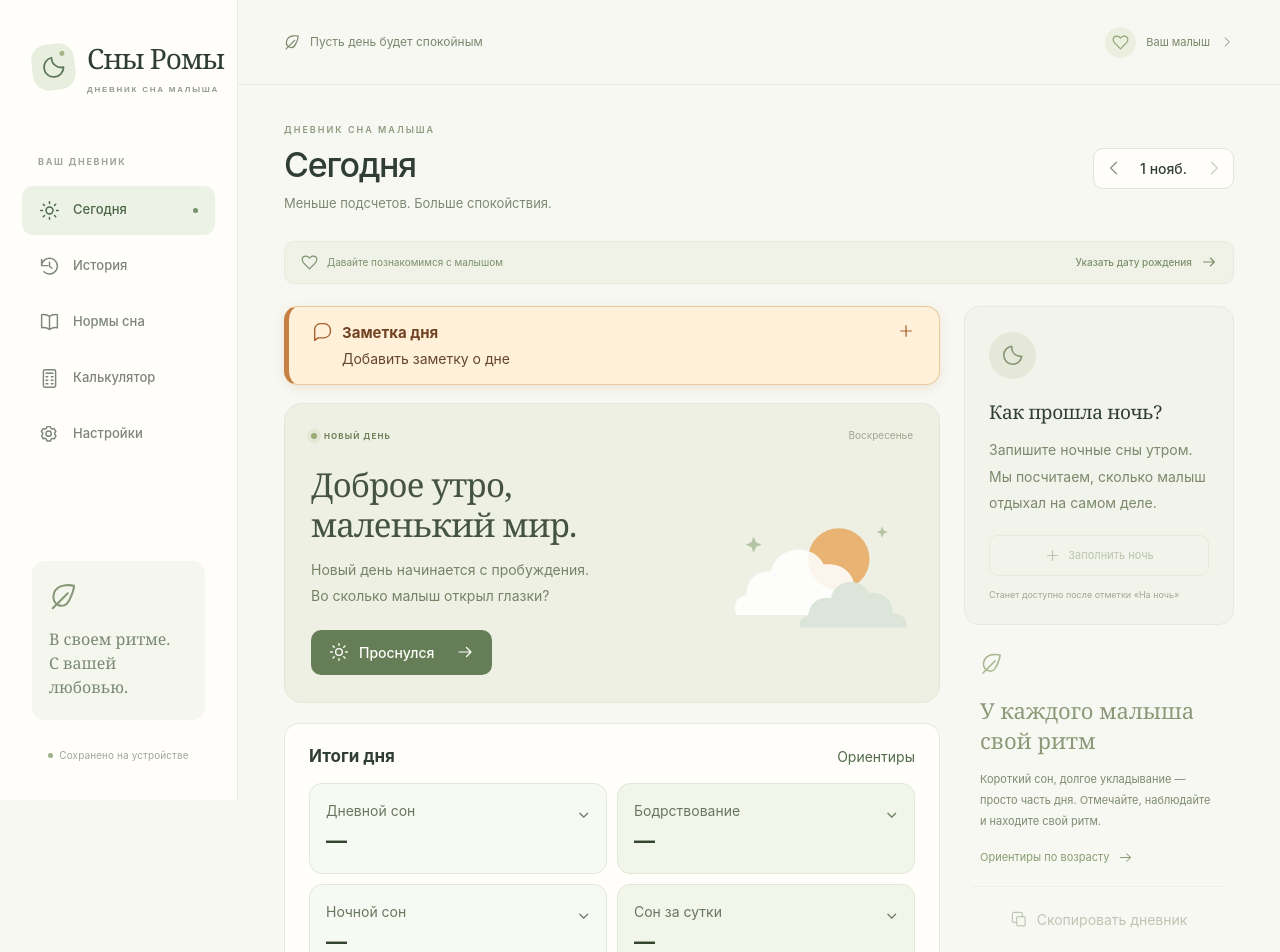
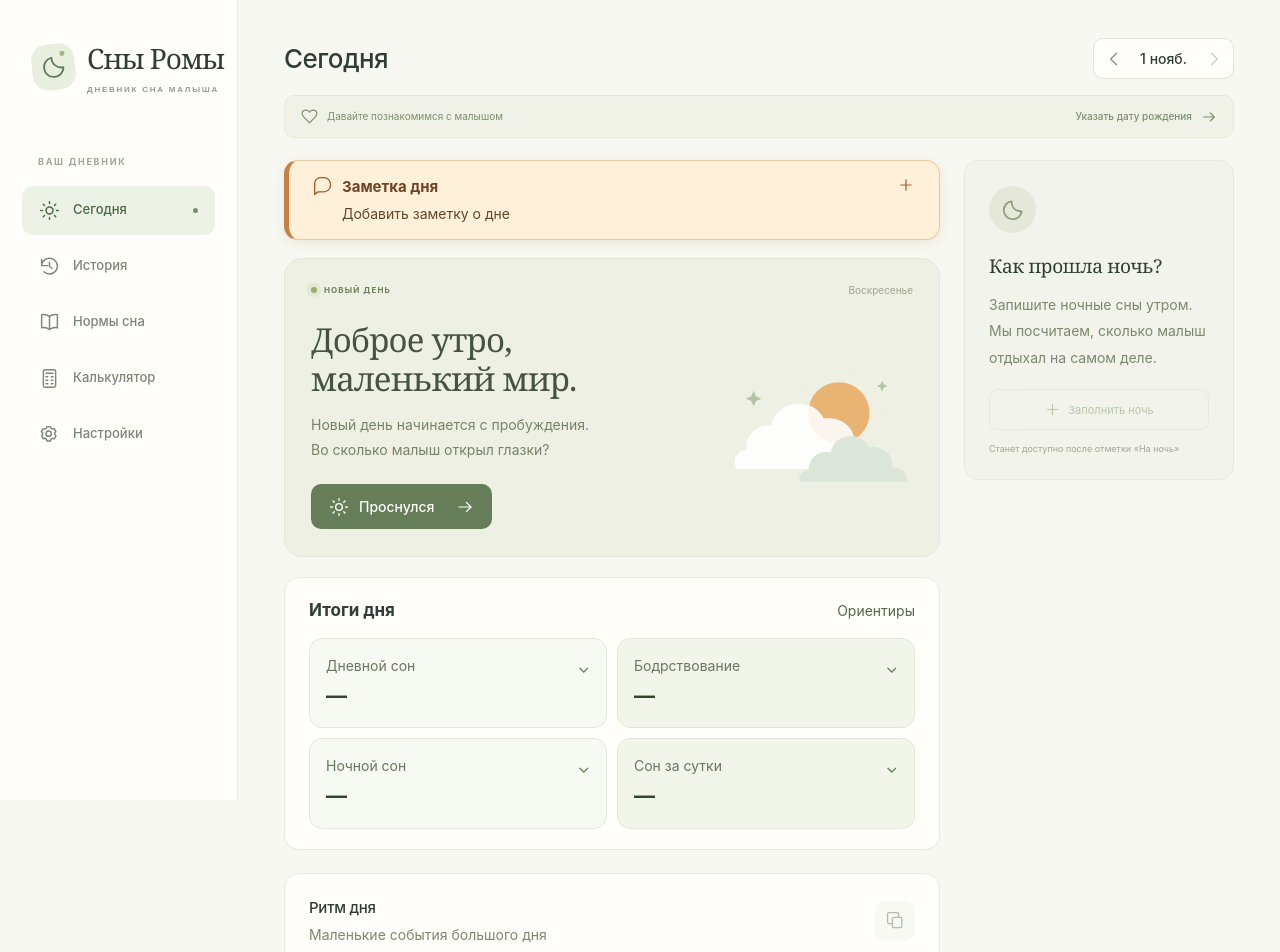
Before and after one commit to vadicusrad/sleep-app, a React (Vite) app: page / in a window 1280 px wide. Shown: the top 952 px of the page. Built offline with nearby package versions, Linux system fonts and the light colour scheme.

Commit message:
Simplify daily timeline and header

```diff
--- a/src/App.module.css
+++ b/src/App.module.css
@@ -815,6 +815,16 @@ h1 {
 .eventTime svg {
   opacity: 0.4;
 }
+.eventTimes { display: flex; align-items: center; flex-wrap: wrap; gap: 5px; margin-top: 2px; }
+.eventTimes .eventTime { min-height: 44px; padding: 4px 2px; }
+.eventTimes .eventTime svg { opacity: .8; }
+.timeDash, .timePending { color: #78876b; font-size: 14px; }
+.timelineCopy { display: grid; place-items: center; width: 40px; min-height: 40px; border-radius: 10px; background: #eef3e9; color: #536e4b; flex-shrink: 0; }
+.timelineCopy:disabled { opacity: .45; }
+.dayHeading { display: flex; align-items: center; justify-content: space-between; flex-wrap: wrap; gap: 10px 16px; margin-bottom: 16px; }
+.dayHeadingText { display: flex; align-items: baseline; flex-wrap: wrap; gap: 6px 12px; }
+.dayHeading h1 { font-size: 26px; letter-spacing: -.5px; }
+.dayAge { color: #68775f; font-size: 14px; }
 .between {
   display: flex;
   align-items: center;
@@ -2273,6 +2283,8 @@ tbody tr:last-child td {
 :global([data-theme="dark"]) .app .statIndicatorWithin { color: #bde0ba; }
 :global([data-theme="dark"]) .app .statIndicatorOutside { color: #ffd09a; }
 :global([data-theme="dark"]) .app .periodHint { color: #ead1b6; }
+:global([data-theme="dark"]) .app :is(.dayAge, .timeDash, .timePending) { color: #d2dfcd; }
+:global([data-theme="dark"]) .app .timelineCopy { background: #405443; color: #edf2e9; }
 :global([data-theme="dark"]) .app .eventComment :is(span, p) { color: #f0e5d1; }
 :global([data-theme="dark"]) .app .timeline .eventText > .sleepCalculation { color: #cfe3c5; }
 :global([data-theme="dark"]) .app :is(.timelineItem::after, .betweenLine) { background: #536453; }
--- a/src/App.tsx
+++ b/src/App.tsx
@@ -617,10 +617,12 @@ function Timeline({
   day,
   onEdit,
   onUndo,
+  onCopy,
 }: {
   day?: DayRecord;
   onEdit: (e: SleepEvent) => void;
   onUndo: () => void;
+  onCopy: () => void;
 }) {
   return (
     <section className={s.card}>
@@ -629,7 +631,7 @@ function Timeline({
           <h2>Ритм дня</h2>
           {!day?.events.length && <p>Маленькие события большого дня</p>}
         </div>
-        <span className={s.pill}>{day?.events.length ?? 0} событий</span>
+        <button className={s.timelineCopy} disabled={!day?.events.length} onClick={onCopy} aria-label="Скопировать дневник" title="Скопировать дневник"><Icon name="copy" size={19} /></button>
       </div>
       {!day?.events.length ? (
         <div className={s.emptyTimeline}>
@@ -652,8 +654,10 @@ function Timeline({
         <div className={s.timeline}>
           {day.events.map((e, i) => {
             const prev = day.events[i - 1];
+            if (e.kind === "wake" && prev?.kind === "sleep") return null;
             const isSleep = e.kind === "sleep" || e.kind === "night";
-            const summary = napSummary(day.events, i);
+            const wake = e.kind === "sleep" && day.events[i + 1]?.kind === "wake" ? day.events[i + 1] : undefined;
+            const summary = wake ? napSummary(day.events, i + 1) : null;
             return (
               <div key={e.id} className={s.timelineItem}>
                 {prev?.kind === "wake" && (
@@ -677,31 +681,24 @@ function Timeline({
                         ? "Уснул на ночь"
                         : e.kind === "sleep"
                           ? e.continuation ? `Продолжение ${napNumber(day.events, i)}-го сна` : `${napNumber(day.events, i)}-й дневной сон`
-                          : i === 0
-                            ? "Утренний подъем"
-                            : "Проснулся"}
+                          : "Утренний подъем"}
                     </h3>
-                    {prev?.kind === "sleep" && (
-                      <p className={s.sleepCalculation}>Спал {prev.continuation ? "ещё " : ""}{duration(minutes(prev.at, e.at))}</p>
-                    )}
-                    {summary && !day.events[i + 1]?.continuation && <p className={s.sleepCalculation}>Итого: сон {duration(summary.sleep)}, перерыв {duration(summary.awake)}</p>}
-                    {e.comment && <div className={s.eventComment}><span>Комментарий</span><p>{e.comment}</p></div>}
-                    <button
-                      className={s.commentButton}
-                      onClick={() => onEdit(e)}
-                    >
-                      <Icon name={e.comment ? "edit" : "message"} size={13} />
-                      {e.comment ? "Изменить комментарий" : "Добавить комментарий"}
-                    </button>
+                    <div className={s.eventTimes}>
+                      <button className={s.eventTime} onClick={() => onEdit(e)} aria-label={`${e.kind === "sleep" ? "Изменить засыпание" : "Изменить событие"} ${timeInput(e.at)}`}>
+                        {timeInput(e.at)}<Icon name="edit" size={13} />
+                      </button>
+                      {e.kind === "sleep" && <>
+                        <span className={s.timeDash}>—</span>
+                        {wake ? <button className={s.eventTime} onClick={() => onEdit(wake)} aria-label={`Изменить пробуждение ${timeInput(wake.at)}`}>
+                          {timeInput(wake.at)}<Icon name="edit" size={13} />
+                        </button> : <span className={s.timePending}>спит</span>}
+                      </>}
+                    </div>
+                    {wake && <p className={s.sleepCalculation}>Спал {e.continuation ? "ещё " : ""}{duration(minutes(e.at, wake.at))}</p>}
+                    {summary && !day.events[i + 2]?.continuation && <p className={s.sleepCalculation}>Итого: сон {duration(summary.sleep)}, перерыв {duration(summary.awake)}</p>}
+                    {e.comment && <div className={s.eventComment}><span>{wake ? "При засыпании" : "Комментарий"}</span><p>{e.comment}</p></div>}
+                    {wake?.comment && <div className={s.eventComment}><span>При пробуждении</span><p>{wake.comment}</p></div>}
                   </div>
-                  <button
-                    className={s.eventTime}
-                    onClick={() => onEdit(e)}
-                    aria-label={`Изменить событие ${timeInput(e.at)}`}
-                  >
-                    {timeInput(e.at)}
-                    <Icon name="edit" size={13} />
-                  </button>
                 </div>
               </div>
             );
@@ -773,11 +770,10 @@ function DayPage({ initialDate }: { initialDate?: string }) {
   }
   return (
     <>
-      <div className={s.pageHeading}>
-        <div>
-          <div className={s.kicker}>ДНЕВНИК СНА МАЛЫША</div>
-          <h1>{date === dateKey() ? "Сегодня" : dateLabel(date)}</h1>
-          <p>Меньше подсчетов. Больше спокойствия.</p>
+      <div className={s.dayHeading}>
+        <div className={s.dayHeadingText}>
+          <h1>{date === todayKey ? "Сегодня" : dateLabel(date)}</h1>
+          {birth && ageInWeeks(birth, todayKey) !== null && <span className={s.dayAge}>{ageLabel(birth, todayKey)} ({ageInWeeks(birth, todayKey)} нед.)</span>}
         </div>
         <div className={s.dateSwitcher}>
           <button
@@ -938,6 +934,7 @@ function DayPage({ initialDate }: { initialDate?: string }) {
           <Stats day={day} next={next} now={now} age={age} />
           <Timeline
             day={day}
+            onCopy={copy}
             onEdit={(event) => setEventModal({ kind: event.kind, event })}
             onUndo={() => {
               setUndoError("");
@@ -986,34 +983,6 @@ function DayPage({ initialDate }: { initialDate?: string }) {
               <small>Станет доступно после отметки «На ночь»</small>
             )}
           </section>
-          <section className={s.gentleNote}>
-            <Icon name="leaf" size={24} />
-            <h3>
-              У каждого малыша
-              <br />
-              свой ритм
-            </h3>
-            <p>
-              Короткий сон, долгое укладывание — просто часть дня. Отмечайте,
-              наблюдайте и находите свой ритм.
-            </p>
-            <Link to="/norms">
-              Ориентиры по возрасту
-              <Icon name="arrow" size={15} />
-            </Link>
-          </section>
-          <button
-            className={s.copyButton}
-            disabled={!day?.events.length}
-            onClick={copy}
-          >
-            <Icon name="copy" size={17} />
-            Скопировать дневник
-          </button>
-          <div className={s.localNote}>
-            <Icon name="check" size={14} />
-            Все записи только на вашем устройстве
-          </div>
         </aside>
       </div>
       {eventModal && (
@@ -1482,15 +1451,6 @@ interface InstallEvent extends Event {
 }
 export default function App() {
   const [calculatorRows, setCalculatorRows] = useState<CalculatorRow[]>(() => [newCalculatorRow(), newCalculatorRow()]);
-  const birth = useDiary((x) => x.birthDate);
-  const [today, setToday] = useState(dateKey);
-  useEffect(() => {
-    const updateDate = () => setToday(dateKey());
-    const timer = setInterval(updateDate, 60000);
-    window.addEventListener("focus", updateDate);
-    return () => { clearInterval(timer); window.removeEventListener("focus", updateDate); };
-  }, []);
-  const weeks = ageInWeeks(birth, today);
   const theme = useDiary((x) => x.theme);
   useLayoutEffect(() => {
     document.documentElement.dataset.theme = theme;
@@ -1551,34 +1511,8 @@ export default function App() {
             </NavLink>
           ))}
         </nav>
-        <div className={s.sidebarBottom}>
-          <div className={s.sidebarIllustration}>
-            <Icon name="leaf" size={30} />
-            <span>
-              В своем ритме.
-              <br />С вашей любовью.
-            </span>
-          </div>
-          <div className={s.sidebarLocal}>
-            <i />
-            Сохранено на устройстве
-          </div>
-        </div>
       </aside>
       <div className={s.workspace}>
-        <header className={s.topbar}>
-          <span className={s.topbarTitle}>
-            <Icon name="leaf" size={17} />
-            Пусть день будет спокойным
-          </span>
-          <Link to="/settings" className={s.childChip}>
-            <span className={s.childAvatar}>
-              <Icon name="heart" size={17} />
-            </span>
-            {weeks !== null ? `${ageLabel(birth, today)} (${weeks} нед.)` : "Ваш малыш"}
-            <Icon name="chevron" size={14} />
-          </Link>
-        </header>
         <main className={s.main}>
           {issue && (
             <div className={s.storageError} role="alert">
@@ -1620,9 +1554,6 @@ export default function App() {
               }
             />
           </Routes>
-          <footer className={s.footer}>
-            Один сон за раз <span>✦</span> Сны Ромы
-          </footer>
         </main>
       </div>
       <nav className={s.mobileNav}>
```
